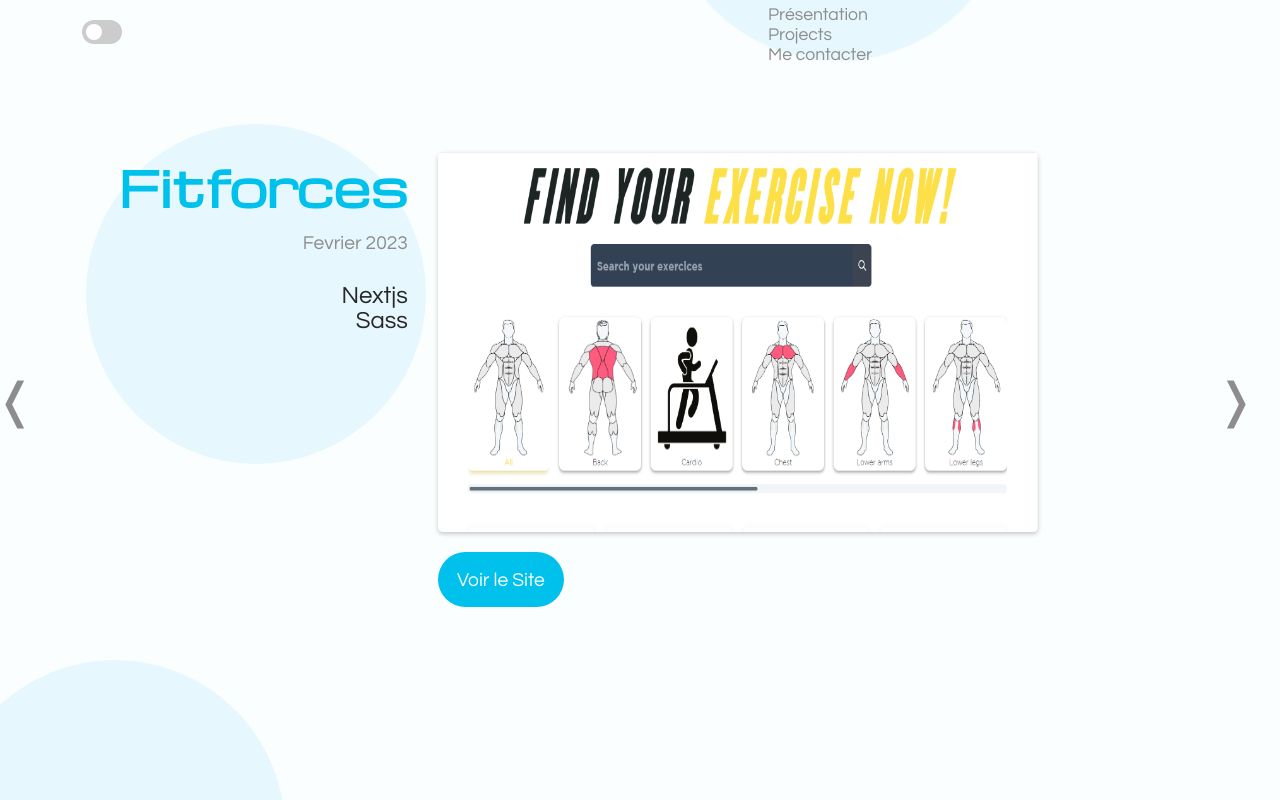
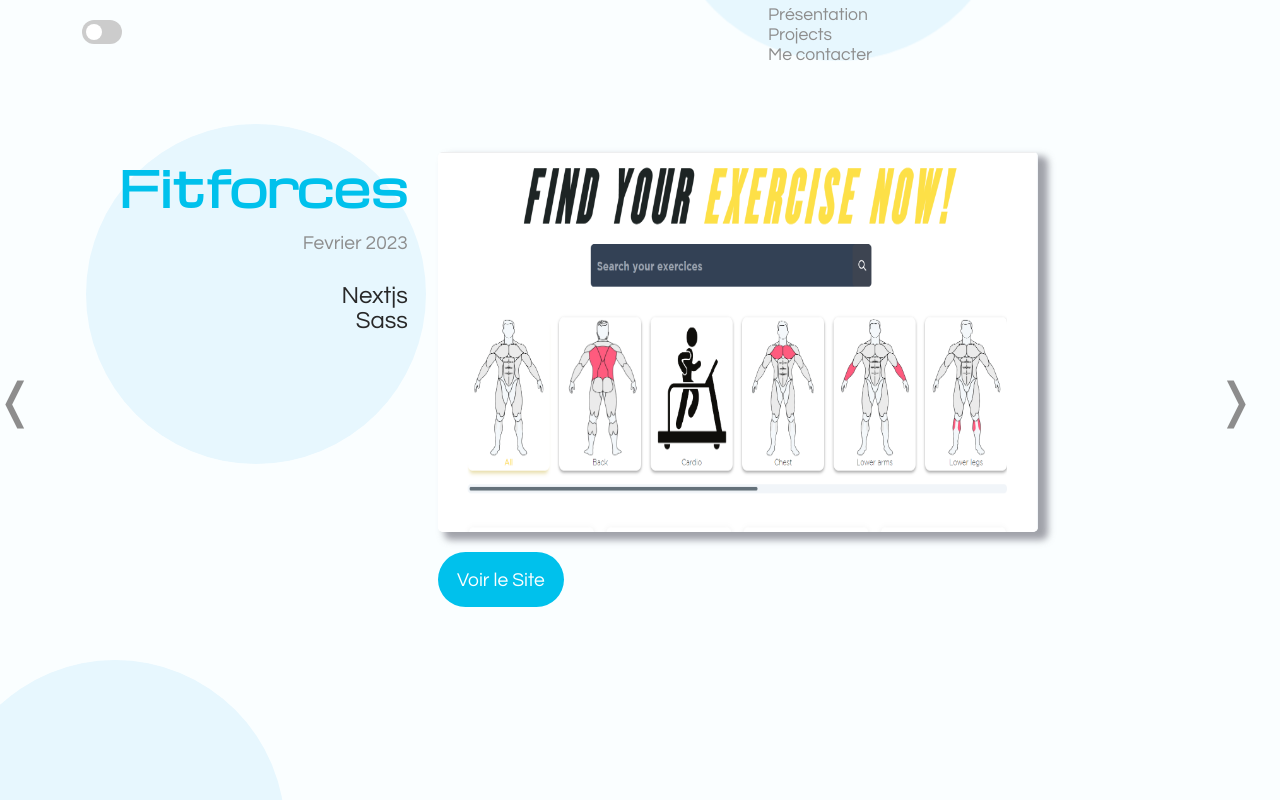
Before and after one commit to papyntown/new-cv-toto, a Next.js app: page /project/1 in a window 1280 px wide. Shown: the top 800 px of the page. Built offline with nearby package versions, Linux system fonts and the light colour scheme.

Commit message:
box-shadow

```diff
--- a/components/Project.js
+++ b/components/Project.js
@@ -14,6 +14,10 @@
                 </ul>
             </div>
             <div className="img-content">
+                <a
+                    href={project.link}
+                    target="_blank"
+                    rel="noopener noreferrer">
                     <div className="img-container hover">
                         <span>
                             <div className="head-span">
@@ -33,6 +37,7 @@
                             </div>
                             <p>{project.infos}</p>
                         </span>
+
                         <Image
                             src={`../${project.img}`}
                             alt={`Img du projet ${project.title}`}
@@ -41,6 +46,7 @@
                             className="img"
                         />
                     </div>
+                </a>
                 <div className="button-container">
                     <a
                         href={project.link}
--- a/styles/pages/_project.scss
+++ b/styles/pages/_project.scss
@@ -177,7 +177,7 @@
 
             .img-container {
                 border-radius: 5px;
-                box-shadow: 0px 2px 4px rgba(51, 51, 51, 0.26);
+                box-shadow: rgb(100 100 111 / 60%) 8px 6px 7px 2px;
                 width: 600px;
                 height: 380px;
                 overflow: hidden;
@@ -212,6 +212,9 @@
                         height: 60px;
                         display: flex;
                         justify-content: center;
+                    }
+                    a {
+                        cursor: pointer;
                     }
                     .languages-logo {
                         display: flex;
```
Lines whose indentation alone changed are shown as unchanged.
